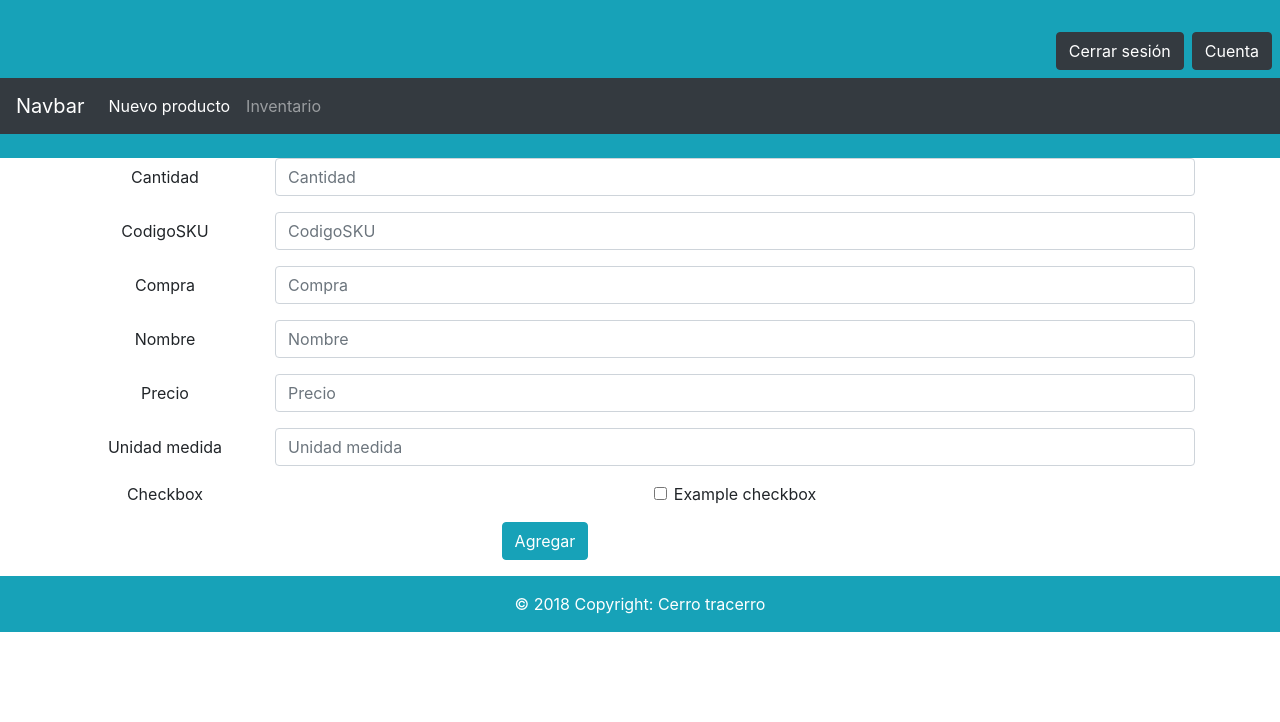
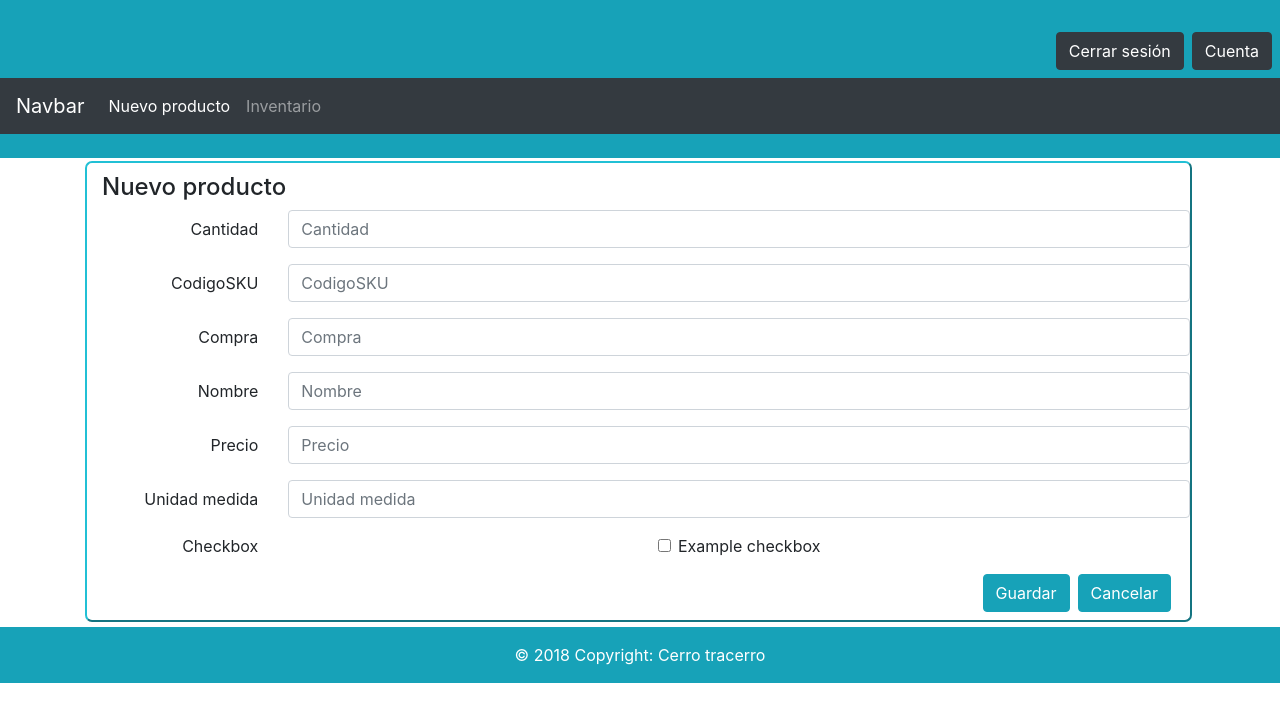
Before and after one commit to andrescontreras/AngularProject, an Angular app: page /bodeguero/newProduct in a window 1280 px wide. Shown: the top 722 px of the page. Built offline with nearby package versions, Linux system fonts and the light colour scheme.

Commit message:
cambios visuales

```diff
--- a/src/app/components/new-compra/new-compra.component.html
+++ b/src/app/components/new-compra/new-compra.component.html
@@ -78,7 +78,7 @@
   <div class="modal-dialog modal-dialog-centered" role="document">
     <div class="modal-content">
       <div class="modal-header">
-        <h5 class="modal-title" id="exampleModalCenterTitle">Modal title</h5>
+        <h5 class="modal-title" id="exampleModalCenterTitle">Terminar compra</h5>
         <button type="button" class="close" data-dismiss="modal" aria-label="Close">
           <span aria-hidden="true">&times;</span>
         </button>
--- a/src/app/components/new-producto/new-producto.component.html
+++ b/src/app/components/new-producto/new-producto.component.html
@@ -1,46 +1,47 @@
+<div class="container">
+  <form action="">
+    <div id="DatosPersonales" class="borde">
+      <h4 class="text-left">Nuevo producto</h4>
 
-<div class="container">
-<form>
+      <!-- cajas-->
       <div class="form-group row">
-    <label for="cantidad" class="col-sm-2 col-form-label">Cantidad</label>
+        <label for="cantidad" class="col-sm-2 col-form-label text-right">Cantidad</label>
         <div class="col-sm-10">
           <input type="text" class="form-control" id="cantidad" placeholder="Cantidad">
         </div>
       </div>
       <div class="form-group row">
-    <label for="CodigoSKU" class="col-sm-2 col-form-label">CodigoSKU</label>
+        <label for="CodigoSKU" class="col-sm-2 col-form-label text-right">CodigoSKU</label>
         <div class="col-sm-10">
           <input type="text" class="form-control" id="CodigoSKU" placeholder="CodigoSKU">
         </div>
       </div>
       <div class="form-group row">
-    <label for="Compra" class="col-sm-2 col-form-label">Compra</label>
+        <label for="Compra" class="col-sm-2 col-form-label text-right">Compra</label>
         <div class="col-sm-10">
           <input type="text" class="form-control" id="Compra" placeholder="Compra">
         </div>
       </div>
       <div class="form-group row">
-    <label for="Nombre" class="col-sm-2 col-form-label">Nombre</label>
+        <label for="Nombre" class="col-sm-2 col-form-label text-right">Nombre</label>
         <div class="col-sm-10">
           <input type="text" class="form-control" id="Nombre" placeholder="Nombre">
         </div>
       </div>
       <div class="form-group row">
-    <label for="Precio" class="col-sm-2 col-form-label">Precio</label>
+        <label for="Precio" class="col-sm-2 col-form-label text-right">Precio</label>
         <div class="col-sm-10">
           <input type="text" class="form-control" id="Precio" placeholder="Precio">
         </div>
       </div>
       <div class="form-group row">
-    <label for="Unidad medida" class="col-sm-2 col-form-label">Unidad medida</label>
+        <label for="Unidad medida" class="col-sm-2 col-form-label text-right">Unidad medida</label>
         <div class="col-sm-10">
           <input type="text" class="form-control" id="Unidad medida" placeholder="Unidad medida">
         </div>
       </div>
-
-
       <div class="form-group row">
-    <div class="col-sm-2">Checkbox</div>
+        <div class="col-sm-2 text-right">Checkbox</div>
         <div class="col-sm-10">
           <div class="form-check">
             <input class="form-check-input" type="checkbox" id="gridCheck1">
@@ -50,9 +51,10 @@
           </div>
         </div>
       </div>
-  <div class="form-group row">
-    <div class="col-sm-10">
-      <button type="submit" class="btn btn-info">Agregar</button>
+      <!-- cajas-->
+      <div class="text-right col-12 my-2">
+          <button type="button"  class="btn btn-info mx-1" data-toggle="modal" data-target="#confirmacion">Guardar</button>
+          <button type="button" routerLink="/login/" class="btn btn-info mx-1">Cancelar</button>
       </div>
     </div>
   </form>
```
Lines whose indentation alone changed are shown as unchanged.
